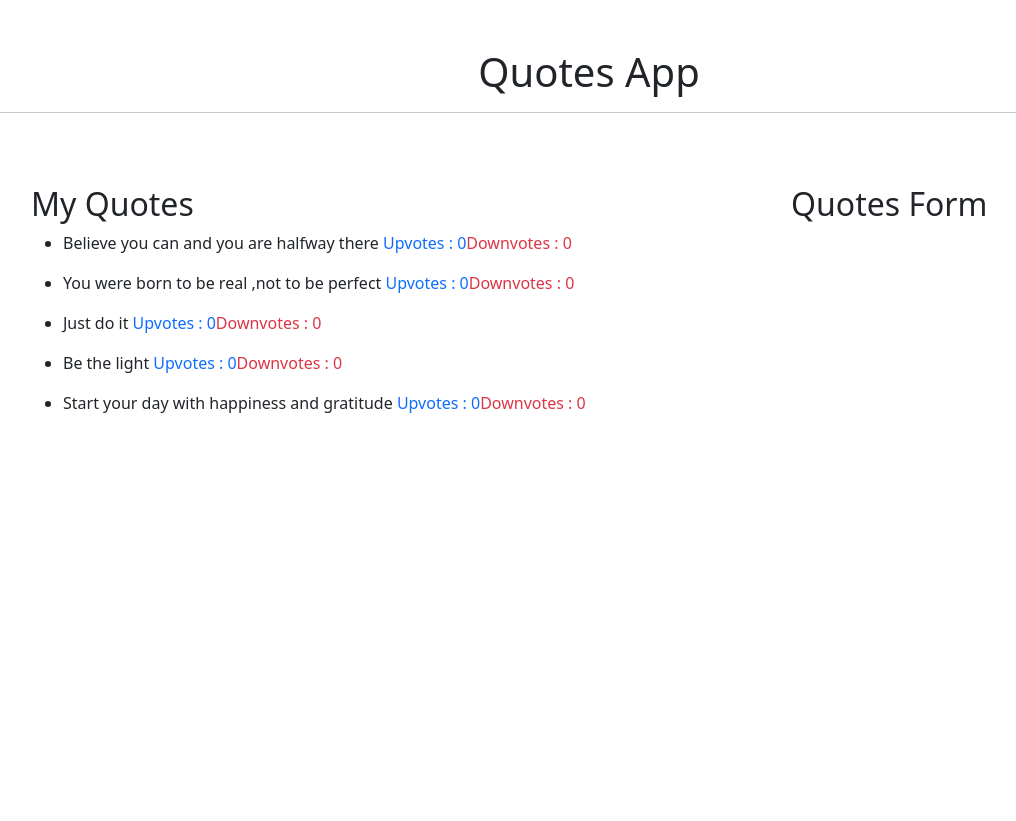
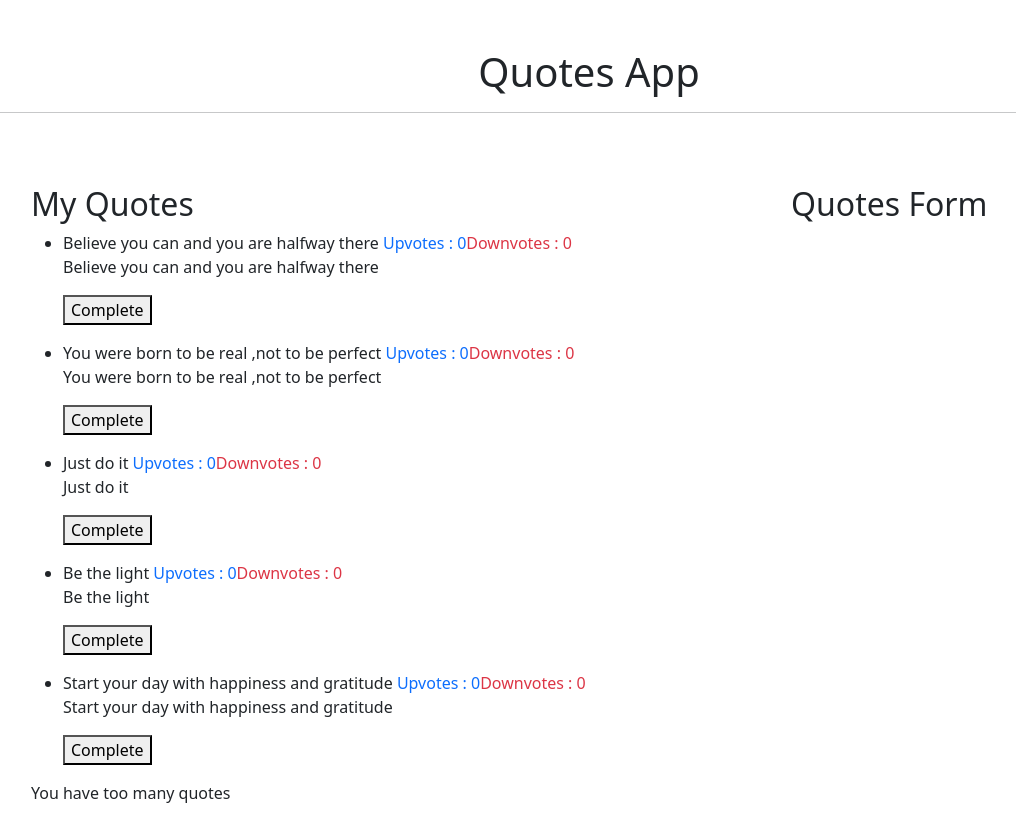
Before and after one commit to Fridah-kalee/Quotes, an Angular app: page / in a window 1280 px wide. Shown: the whole page, without its empty margins (51-1067 px from the left). Before the commit the page ends 800 px from the top, so only its background shows below. Built offline with nearby package versions, Linux system fonts and the light colour scheme.

Commit message:
adding changes

```diff
--- a/src/app/quote-detail/quote-detail.component.html
+++ b/src/app/quote-detail/quote-detail.component.html
@@ -1 +1,2 @@
-<p>quote-detail works!</p>
+<p>{{quote.quote}}</p>
+<button (click)="quoteComplete(true)">Complete</button>
--- a/src/app/quote-detail/quote-detail.component.ts
+++ b/src/app/quote-detail/quote-detail.component.ts
@@ -1,4 +1,5 @@
-import { Component, OnInit } from '@angular/core';
+import { Component, OnInit, Input, Output, EventEmitter } from '@angular/core';
+import { Quote } from '../quote';
 
 @Component({
   selector: 'app-quote-detail',
@@ -7,6 +8,12 @@ import { Component, OnInit } from '@angular/core';
 })
 export class QuoteDetailComponent implements OnInit {
 
+  @Input() quote: Quote;
+  @Output() isComplete = new EventEmitter<boolean>();
+
+  quoteComplete(complete:boolean){
+    this.isComplete.emit(complete);
+  }
   constructor() { }
 
   ngOnInit(): void {
--- a/src/app/quote/quote.component.html
+++ b/src/app/quote/quote.component.html
@@ -4,8 +4,9 @@
     <div class="row mt-md-5 pt-4">
         <div class="col-md-8">
             <h2>My Quotes</h2>
-        <ul *ngFor ="let quote of quotes">
-            <div *ngIf ="quote.upvotes==highest; then highlight else empty"></div>
+        <ul *ngFor ="let quote of quotes;let i =index">
+            <div *ngIf ="quote.upvotes == highest && quote.upvotes>0; then highlight else empty"></div>
+            <app-quote-detail *ngIf='quote.quote' [quote]='quote' (isComplete) = 'completeQuote($event,i)'></app-quote-detail>
             <ng-template #highlight>
                 <li appHighlight>{{quote.quote}}
                     <span class="text-primary"> Upvotes : {{quote.upvotes}}</span>
@@ -17,8 +18,9 @@
                         <span class="text-danger">Downvotes : {{quote.downvotes}}</span></li>
 
                 </ng-template>
+
             </ul>
-
+            <p *ngIf="quotes.length>4">You have too many quotes</p>
         </div>
         <div class="col-md-4">
             <h2>Quotes Form</h2>
--- a/src/app/quote/quote.component.ts
+++ b/src/app/quote/quote.component.ts
@@ -14,7 +14,14 @@ export class QuoteComponent implements OnInit {
      new Quote(4, 'Be the light', 0, 0),
      new Quote(5, 'Start your day with happiness and gratitude', 0, 0)
    ]
+  arr: number[]= this.quotes.map(quote=>quote.upvotes)
+  highest = Math.max(...this.arr)
 
+  completeQuote(isComplete, index){
+    if (isComplete) {
+      this.quotes.splice(index,1);
+    }
+  }
   constructor() { }
 
   ngOnInit(): void {
```
